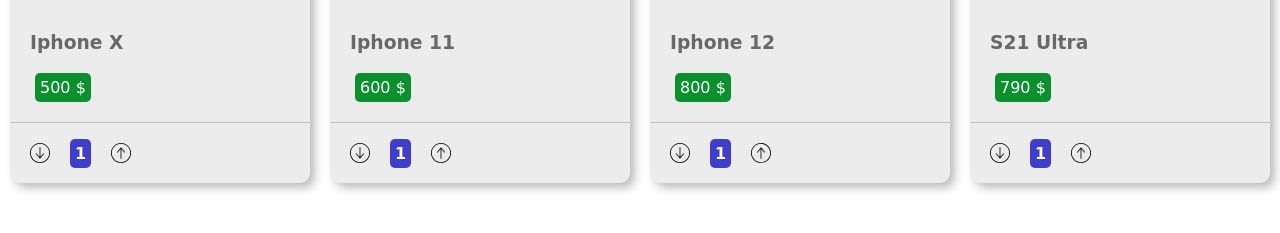
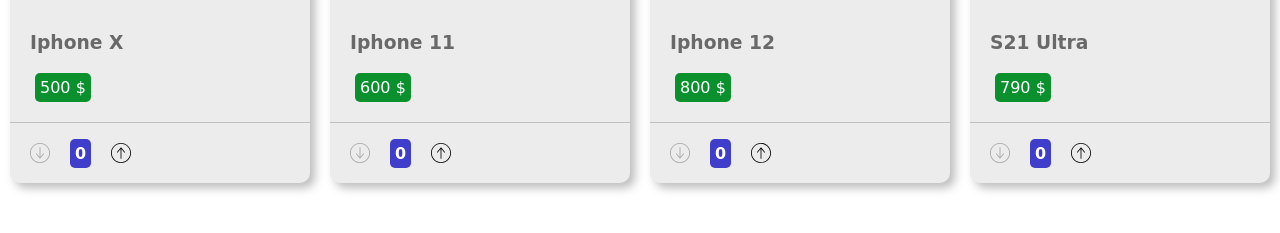
Before and after one commit to mohammadalimojtahedsoleimani/site_project04-REACT-, a React (Create React App) app: page / in a window 1280 px wide. Shown: the part 856-1089 px from the top of the page. Built offline with nearby package versions, Linux system fonts and the light colour scheme.

Commit message:
list rendering attributes added

```diff
--- a/src/components/cards_components/Card.js
+++ b/src/components/cards_components/Card.js
@@ -1,43 +1,46 @@
-import React, {Component} from 'react';
+import React , { Component } from 'react';
 import styles from "./Card.module.css";
 import down from "../../images/down.svg"
 import up from "../../images/up.svg"
+
 class Card extends Component {
-    constructor (props) {
-        super (props);
+    constructor ( props ) {
+        super ( props );
         this.state = {
-            counter : 1,
+            counter : 0 ,
         }
     }
+
     downHandler = () => {
-        if (this.state.counter >= 1) {
+        if ( this.state.counter >= 1 ) {
             this.setState ( ( prevState ) => ( {
                 counter : prevState.counter - 1 ,
             } ) )
         }
     }
     upHandler = () => {
-        this.setState((prevState)=>({
-            counter : prevState.counter + 1,
-        }))
+        this.setState ( ( prevState ) => ( {
+            counter : prevState.counter + 1 ,
+        } ) )
     }
 
-    render() {
-        const {image,name,cost} = this.props;
-        const {counter} = this.state;
-        const test = counter * cost.split(" ")[0];
+    render () {
+        const { image , name , cost } = this.props;
+        const { counter } = this.state;
+        const test = counter * cost.split ( " " )[ 0 ];
         return (
-            <div className={styles.container}>
+            <div className={ styles.container }>
 
-                <img  src={image} alt="phone photo "/>
-                <h3>{name}</h3>
-                {/*<p>{cost} {counter ? `* ${counter} = ${counter *  Number(cost.split(" ")[0])} $ `:""}</p>*/}
-                <p>{test} $</p>
-                <div className={styles.counter}>
-                    {/*chon khode 0 be sorat defult false shart ro barax dadim ta ejra she*/}
-                    <img className={!counter && styles.deactive } src={down} alt="axe" onClick={this.downHandler}/>
-                    <span>{counter}</span>
-                    <img src={up} alt="axe" onClick={this.upHandler}/>
+                <img src={ image } alt="phone photo "/>
+                <h3>{ name }</h3>
+                <p>{ cost } { counter ? `* ${ counter } = ${ counter * Number ( cost.split ( " " )[ 0 ] ) } $ ` : "" }</p>
+                {/*<p>{test} $</p>*/ }
+                <div className={ styles.counter }>
+                    {/*chon khode 0 be sorat defult false shart ro barax dadim ta ejra she*/ }
+                    <img className={ ! counter && styles.deactive } src={ down } alt="axe"
+                         onClick={ this.downHandler }/>
+                    <span>{ counter }</span>
+                    <img src={ up } alt="axe" onClick={ this.upHandler }/>
                 </div>
             </div>
         );
--- a/src/components/cards_components/Cards.js
+++ b/src/components/cards_components/Cards.js
@@ -1,18 +1,34 @@
-import React, {Component} from 'react';
+import React , { Component } from 'react';
 import styles from "./Cards.module.css";
 import Card from "./Card";
 import iphone10 from "../../images/iphone10.jpg";
 import iphone11 from "../../images/iphone11.jpg";
 import iphone12 from "../../images/iphone12.jpg";
 import s21 from "../../images/s21.jpg";
+
 class Cards extends Component {
-    render() {
+    constructor ( props ) {
+        super ( props );
+        this.state = {
+            phoneData : [
+                { id : 1 , image : iphone10 , name : "Iphone X" , cost : "500 $" } ,
+                { id : 2 , image : iphone11 , name : "Iphone 11" , cost : "600 $" } ,
+                { id : 3 , image : iphone12 , name : "Iphone 12" , cost : "800 $" } ,
+                { id : 4 , image : s21 , name : "S21 Ultra" , cost : "790 $" }
+
+            ]
+        }
+    }
+
+    render () {
         return (
-            <div className={styles.container}>
-                <Card image ={iphone10} name="Iphone X" cost="500 $"/>
-                <Card image={iphone11} name="Iphone 11" cost="600 $" />
-                <Card image={iphone12} name="Iphone 12" cost="800 $" />
-                <Card image={s21} name="S21 Ultra" cost="790 $" />
+            <div className={ styles.container }>
+                {/*<Card image ={iphone10} name="Iphone X" cost="500 $"/>*/ }
+                {/*<Card image={iphone11} name="Iphone 11" cost="600 $" />*/ }
+                {/*<Card image={iphone12} name="Iphone 12" cost="800 $" />*/ }
+                {/*<Card image={s21} name="S21 Ultra" cost="790 $" />*/ }
+                { this.state.phoneData.map ( phone => <Card key={phone.id} image={ phone.image } name={ phone.name }
+                                                            cost={ phone.cost }/> ) }
             </div>
         );
     }
```
